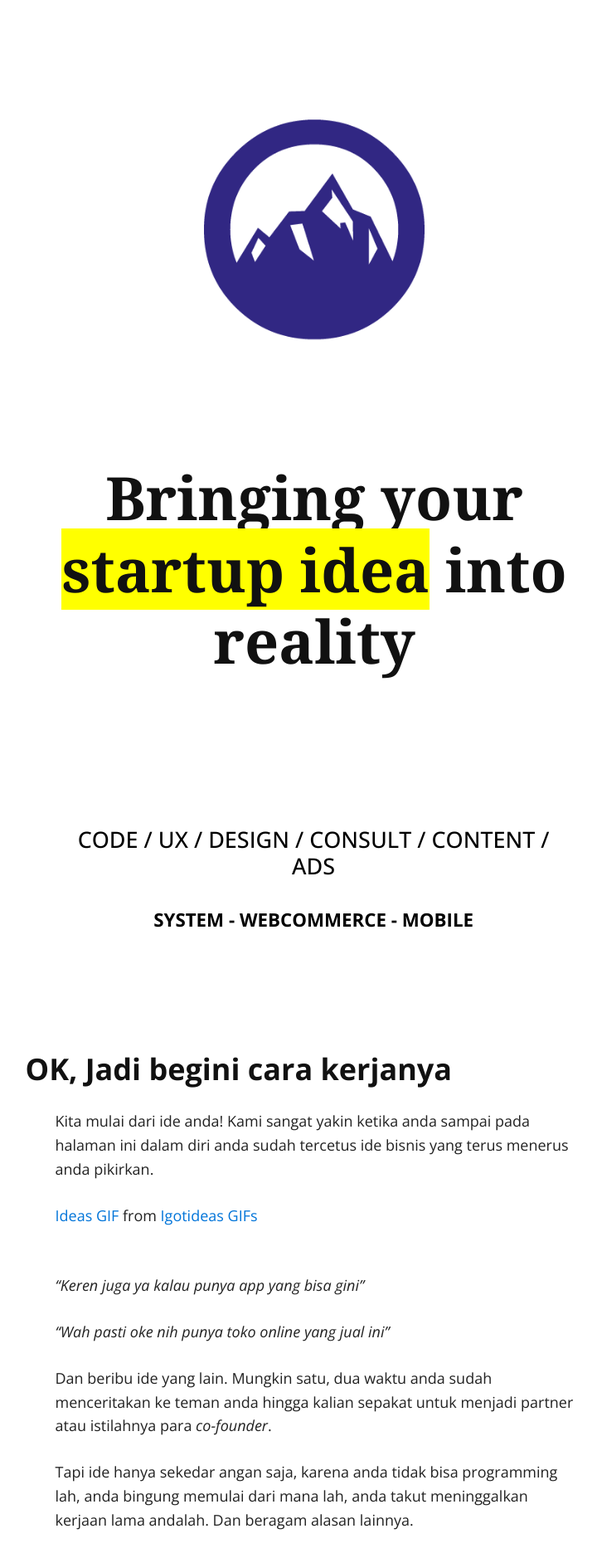
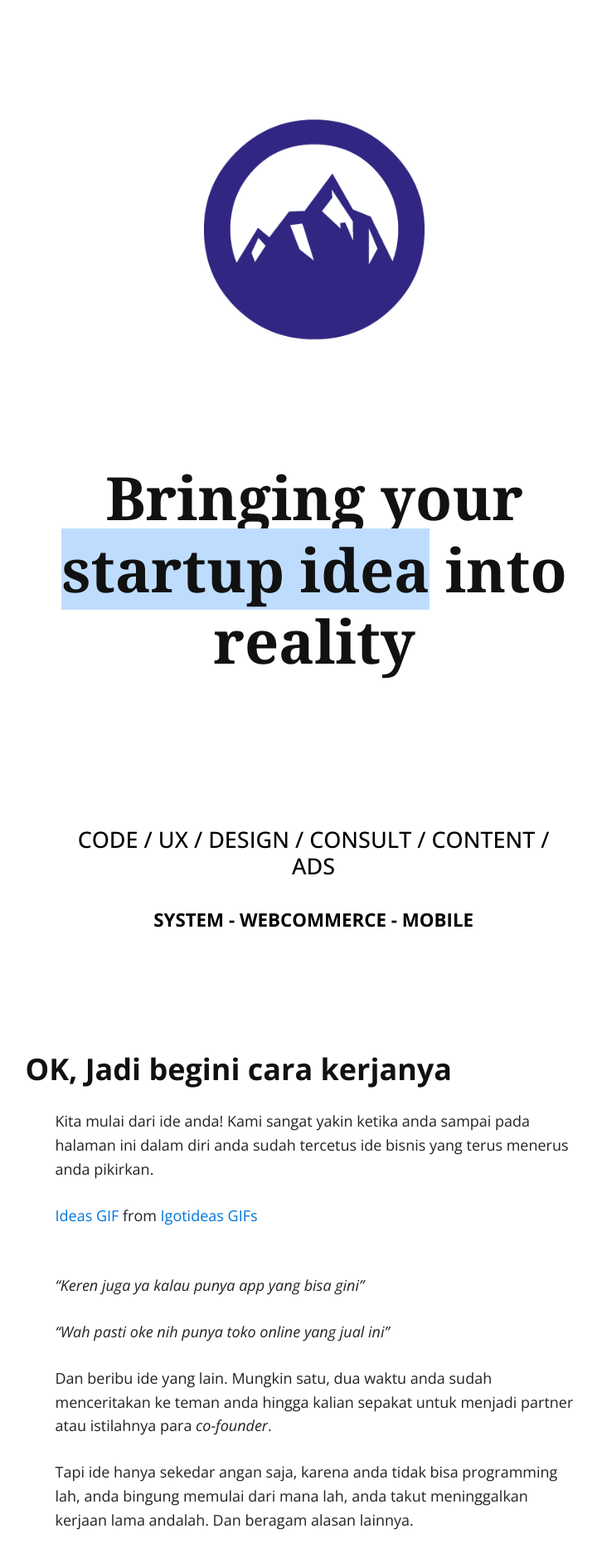
Before and after one commit to kemtol/rocktokom, a Jekyll site: the page built from index.md, in a window 1280 px wide. Shown: the top 1872 px of the page at 83% size, without its empty margins (261-981 px from the left). Built offline with Jekyll 4.4.1, drawn with Linux system fonts in a browser that asks for light colours; nearby versions of some CDN libraries; a script that is not in the unit is left out.

Commit message:
Update default.html

```diff
--- a/_layouts/default.html
+++ b/_layouts/default.html
@@ -24,7 +24,7 @@
    <div class="container">
      <h1>
        <a href="./"><img src="{{ site.baseurl }}/rocktokom/images/LogoPTRocktokom-1.png" /></a>
-       <span style="font-family:georgia;display:block">Bringing your <span style="background:yellow">startup idea</span> into reality</span>
+       <span style="font-family:georgia;display:block">Bringing your <span style="background:#beddfe">startup idea</span> into reality</span>
      </h1>
     <!--<h1><a href="./">{{ site.tag_text }}</a></h1>-->
     {{ content }}
```
